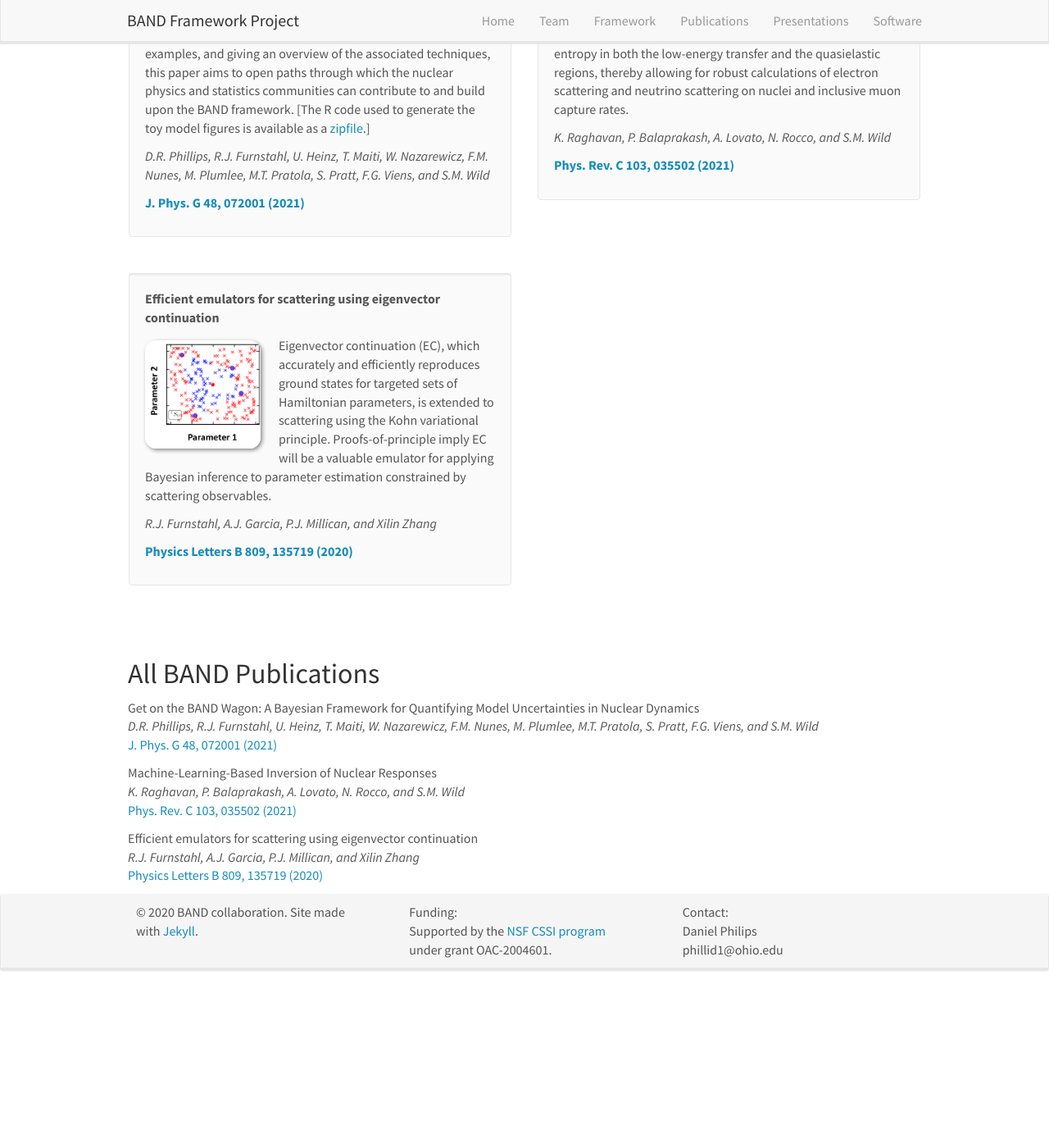
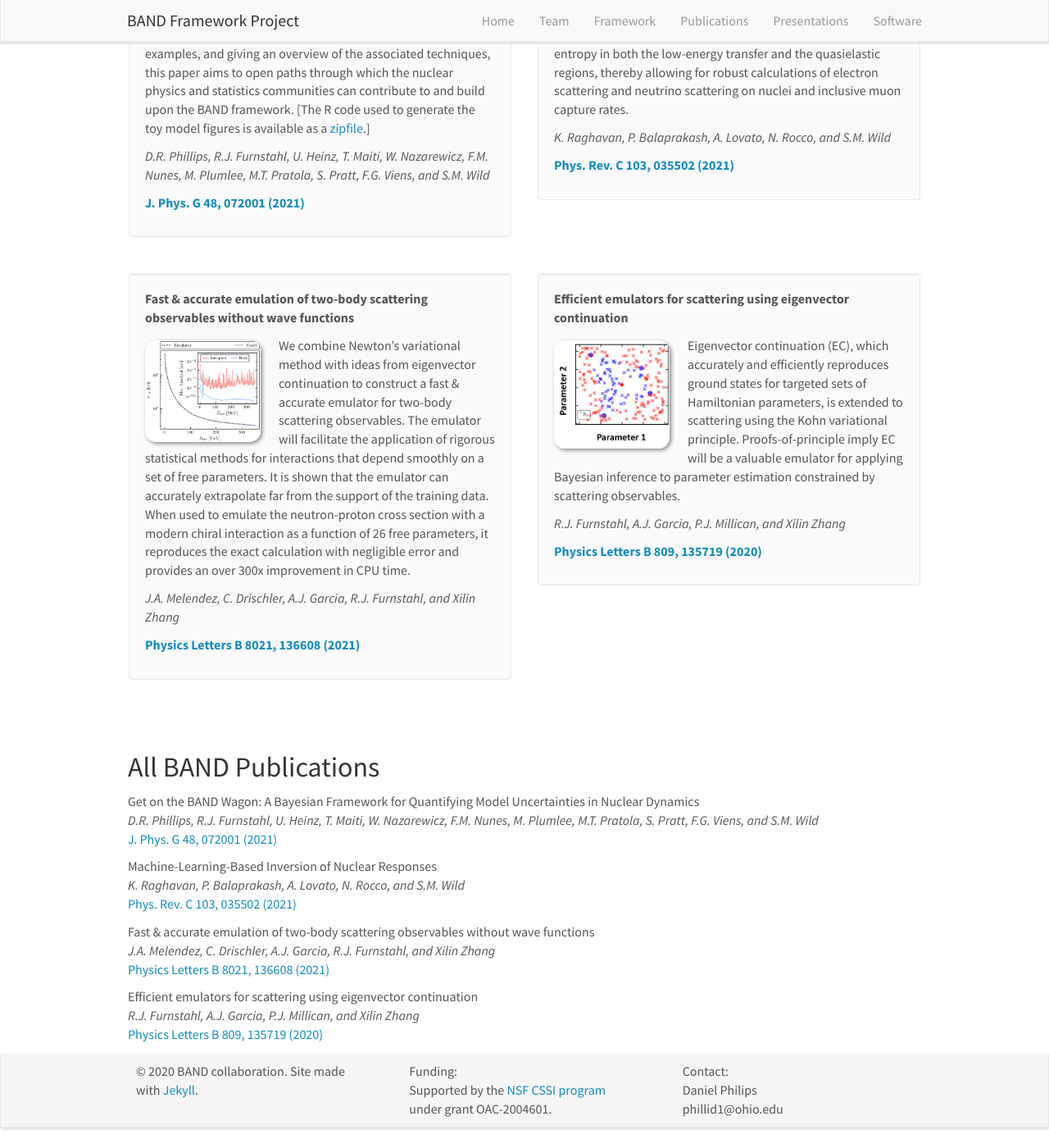
Before and after one commit to bandframework/bandframework.github.io, a Jekyll site: the page built from _pages/publications.md, in a window 1280 px wide and 1400 px high, scrolled down 607 px. Shown: the whole window at 82% size. Built offline with Jekyll 4.4.1, drawn with Linux system fonts in a browser that asks for light colours; nearby versions of some CDN libraries; before the commit the page ends 1813 px from its top, so only the background shows below that.

```diff
--- a/_data/publist.yml
+++ b/_data/publist.yml
@@ -37,6 +37,22 @@
   highlight: 1
   news2:
 
+- title: "Fast & accurate emulation of two-body scattering observables without wave functions"
+  image: np_tot_cs_werr_SMS_n4lo_plus_Lambda450MeV.png
+  description: >
+    We combine Newton's variational method with ideas from eigenvector continuation to construct a fast & accurate emulator
+    for two-body scattering observables. The emulator will facilitate the application of rigorous statistical methods for
+    interactions that depend smoothly on a set of free parameters. It is shown that the emulator can accurately extrapolate far from the support of the training data.
+    When used to emulate the neutron-proton cross section with a modern chiral interaction as a function of 26 free parameters,
+    it reproduces the exact calculation with negligible error and provides an over 300x improvement in CPU time.
+  authors: J.A. Melendez, C. Drischler, A.J. Garcia, R.J. Furnstahl, and Xilin Zhang
+  link:
+    url: https://doi.org/10.1016/j.physletb.2021.136608
+    display:  Physics Letters B 8021, 136608 (2021)
+  highlight: 1
+  news2:
+
+
 - title: "Efficient emulators for scattering using eigenvector continuation"
   image: EC_parameters.png
   description: >
```
Also changed, not shown: images/pubpic/np_tot_cs_werr_SMS_n4lo_plus_Lambda450MeV.png (added).
